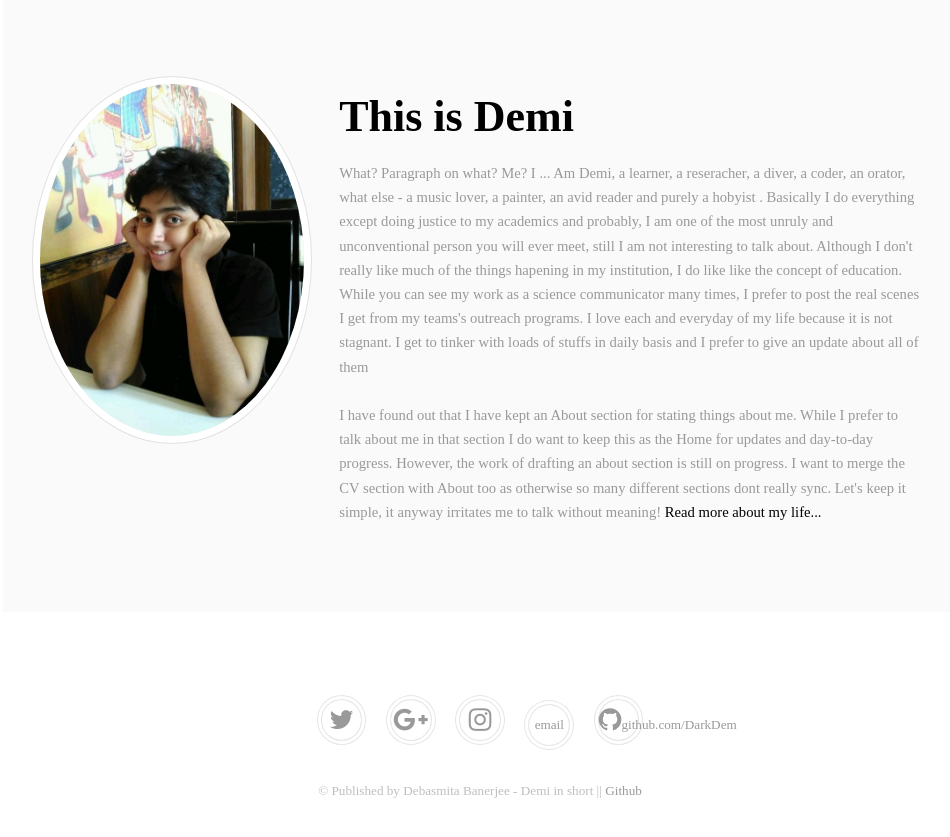
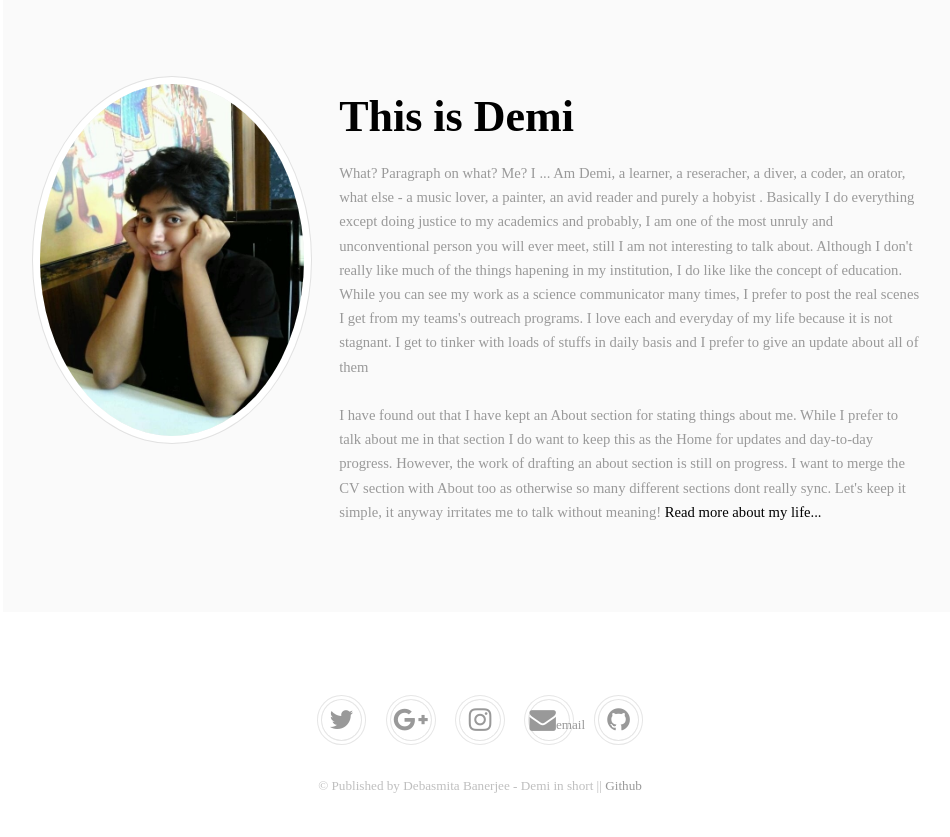
Before and after one commit to DarkDem/DarkDem.github.io, a Jekyll site: the page built from index.html, in a window 1280 px wide, cut to the strip 904-1791 px from the top of the page. Shown: the top 837 px of the strip, without its empty margins (160-1110 px from the left). Built offline with Jekyll 4.4.1, drawn with Linux system fonts in a browser that asks for light colours; some web fonts are replaced.

Commit message:
Update default.html

```diff
--- a/_layouts/default.html
+++ b/_layouts/default.html
@@ -62,8 +62,8 @@
 						<li><a href="https://twitter.com/Demietra_Cal" class="icon fa-twitter"><span class="label">Twitter</span></a></li>
 	                                        <li><a href="https://plus.google.com/u/0/117196179394503358369" class="icon fa-google-plus"><span class="label">Google+</span></a></li>
 						<li><a href="https://www.instagram.com/visiondarkdemi19/" class="icon fa-instagram"><span class="label">Instagram</span></a></li>
-				                <li><a href="mailto:write2debasmita@gmail.com" class="icon fa-email">email</a></li>
-	        		                <li><a href="https://github.com/DarkDem" class="icon fa-github">github.com/DarkDem</a></li>
+				                <li><a href="mailto:write2debasmita@gmail.com" class="icon fa-envelope">email</a></li>
+	        		                <li><a href="https://github.com/DarkDem" class="icon fa-github"><span class="label">Github</span></a></li>
 
 					</ul>
 					<p>&copy; Published by Debasmita Banerjee - Demi in short || <a href="https://github.com/DarkDem">Github</a></p>
```
